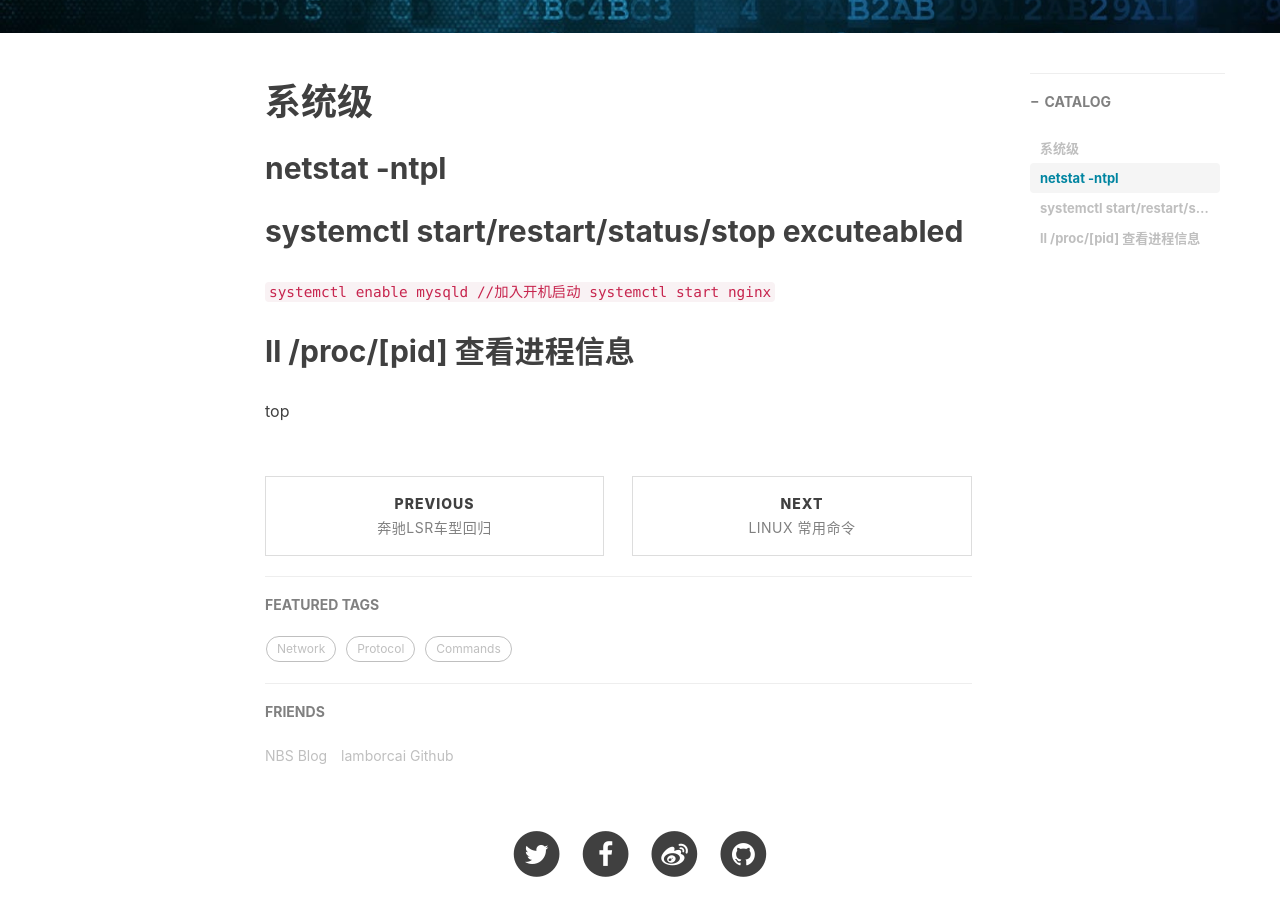
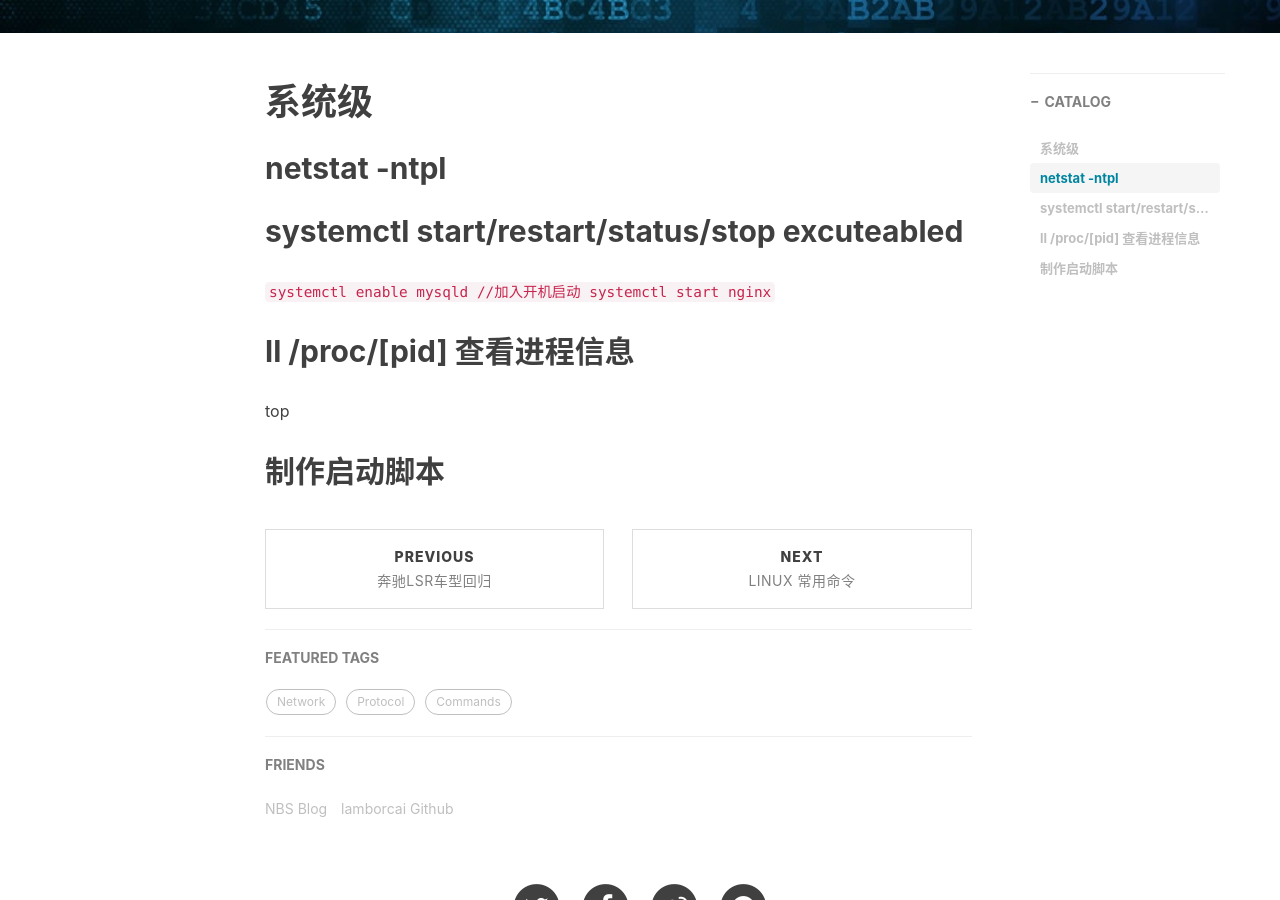
Before and after one commit to lanbery/lanbery.github.io, a Jekyll site: the page built from _posts/2019-05-22-Centos-Commands.md, in a window 1280 px wide and 900 px high, scrolled down 490 px. Built offline with Jekyll 4.4.1, drawn with Linux system fonts in a browser that asks for light colours; nearby versions of some CDN libraries; comment, search, counter and statistics services are not loaded.

Commit message:
add wiki

```diff
--- a/_posts/2019-05-22-Centos-Commands.md
+++ b/_posts/2019-05-22-Centos-Commands.md
@@ -22,3 +22,5 @@ tags:
 
 ## ll /proc/[pid] 查看进程信息
 top
+
+## 制作启动脚本
```
